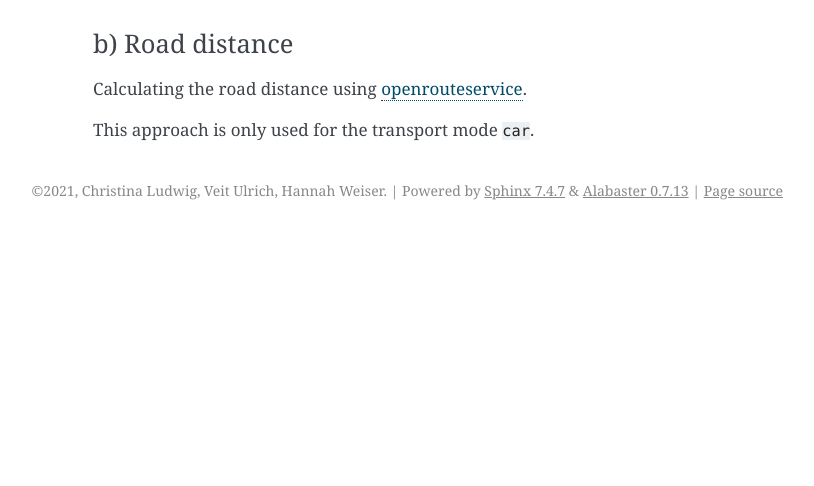
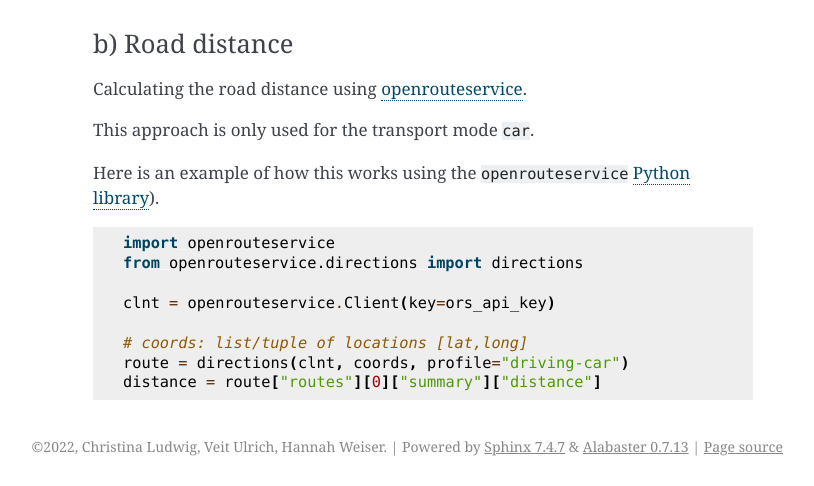
Before and after one commit to pledge4future/co2calculator, a Sphinx documentation site: the page built from docs/calculate/distances.rst, in a window 1280 px wide and 900 px high, scrolled down 1997 px, cut to the strip 414-900 px from the top of the window. Shown: the whole strip, without its empty margins (327-1141 px from the left). Built offline with Sphinx 7.4.7, drawn with Linux system fonts in a browser that asks for light colours; before the commit the page ends 2641 px from its top, so only the background shows below that.

Commit message:
update year, extend openrouteservice documentation

```diff
--- a/docs/calculate/distances.rst
+++ b/docs/calculate/distances.rst
@@ -96,3 +96,15 @@
 Calculating the road distance using `openrouteservice <https://openrouteservice.org/>`_.
 
 This approach is only used for the transport mode ``car``.
+
+Here is an example of how this works using the ``openrouteservice`` `Python library <https://pypi.org/project/openrouteservice/>`_).
+::
+
+    import openrouteservice
+    from openrouteservice.directions import directions
+
+    clnt = openrouteservice.Client(key=ors_api_key)
+
+    # coords: list/tuple of locations [lat,long]
+    route = directions(clnt, coords, profile="driving-car")
+    distance = route["routes"][0]["summary"]["distance"]
--- a/docs/conf.py
+++ b/docs/conf.py
@@ -23,7 +23,7 @@
 # -- Project information -----------------------------------------------------
 
 project = "co2calculator"
-copyright = "2021, Christina Ludwig, Veit Ulrich, Hannah Weiser"
+copyright = "2022, Christina Ludwig, Veit Ulrich, Hannah Weiser"
 author = "Christina Ludwig, Veit Ulrich, Hannah Weiser"
 
 # The full version, including alpha/beta/rc tags
```
